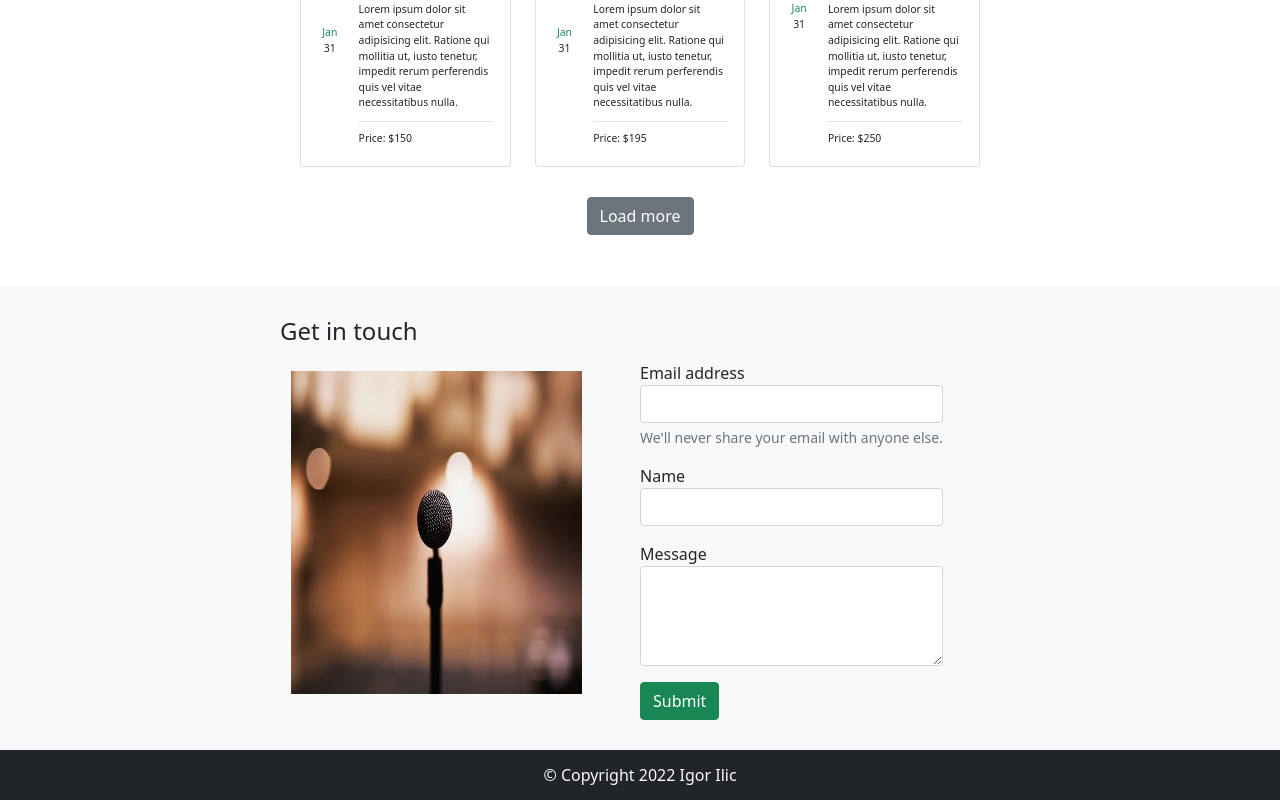
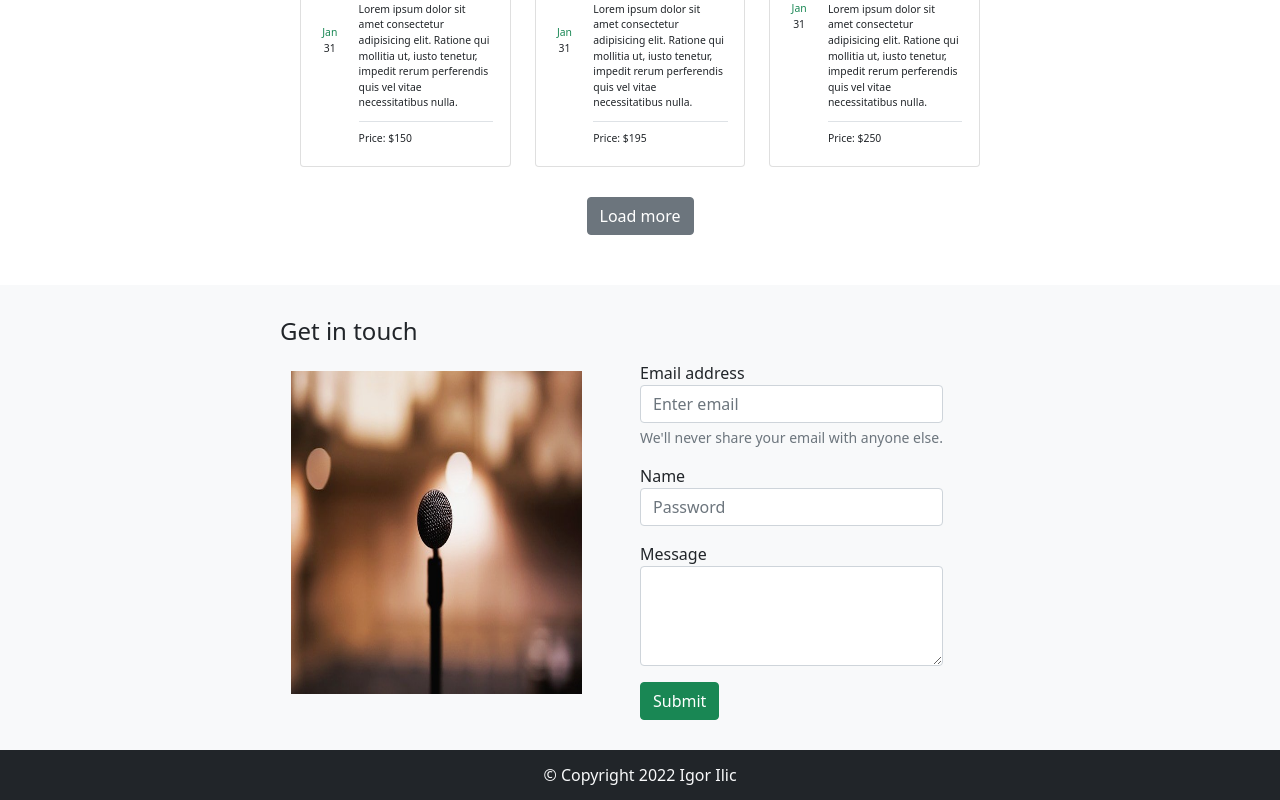
Before and after one commit to igoorilic/FE15-CR3-IgorIlic, a plain HTML site: page index.html in a window 1280 px wide. Shown: the part 2144-2944 px from the top of the page. Drawn offline with nearby package versions, Linux system fonts and the light colour scheme.

Commit message:
short update

```diff
--- a/index.html
+++ b/index.html
@@ -241,12 +241,12 @@
                 <form>
                     <div class="mb-3">
                         <label for="exampleInputEmail1" class="form-label marginzero">Email address</label>
-                        <input type="email" class="form-control" id="exampleInputEmail1" aria-describedby="emailHelp">
+                        <input type="email" class="form-control" id="exampleInputEmail1" placeholder="Enter email" aria-describedby="emailHelp">
                         <div id="emailHelp" class="form-text text-secondary">We'll never share your email with anyone else.</div>
                     </div>
                     <div class="mb-3">
                         <label for="exampleInputPassword1" class="form-label marginzero">Name</label>
-                        <input type="password" class="form-control" id="exampleInputPassword1">
+                        <input type="password" class="form-control" id="exampleInputPassword1" placeholder="Password">
                     </div>
                     <div class="form-floating messagetext">
                         <p>Message</p>
```
Also changed, not shown: javascript.html (deleted, +0 -16 lines).
